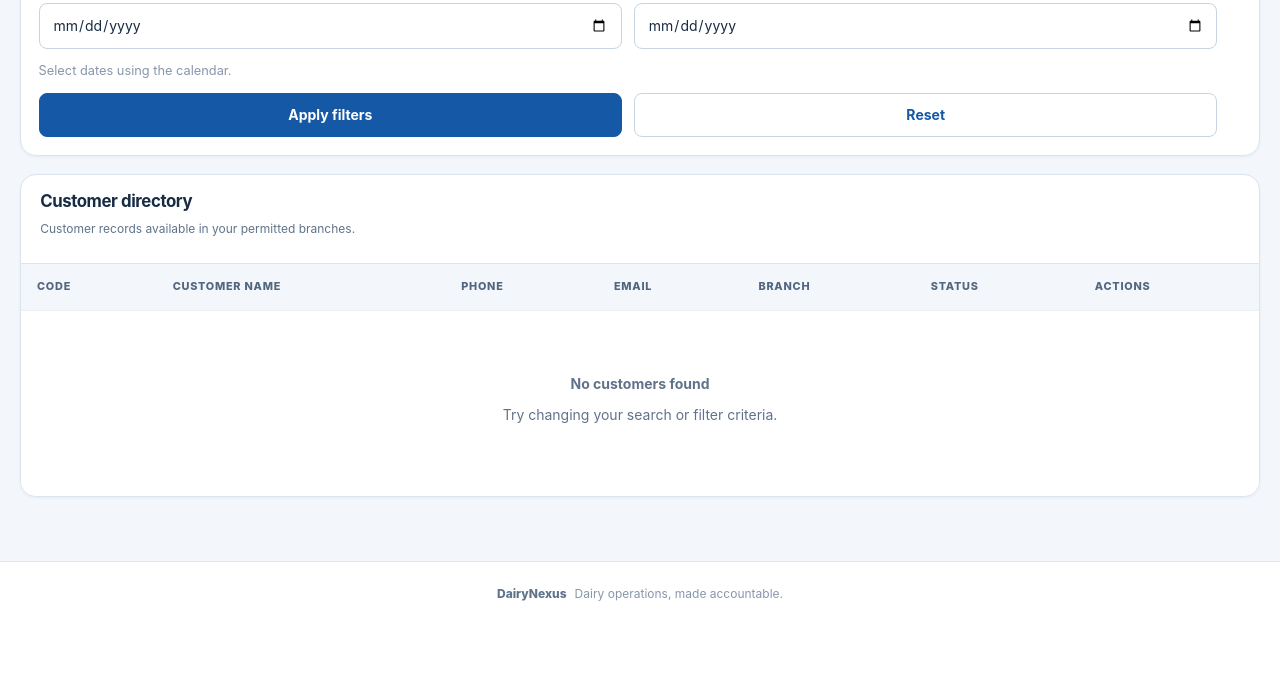
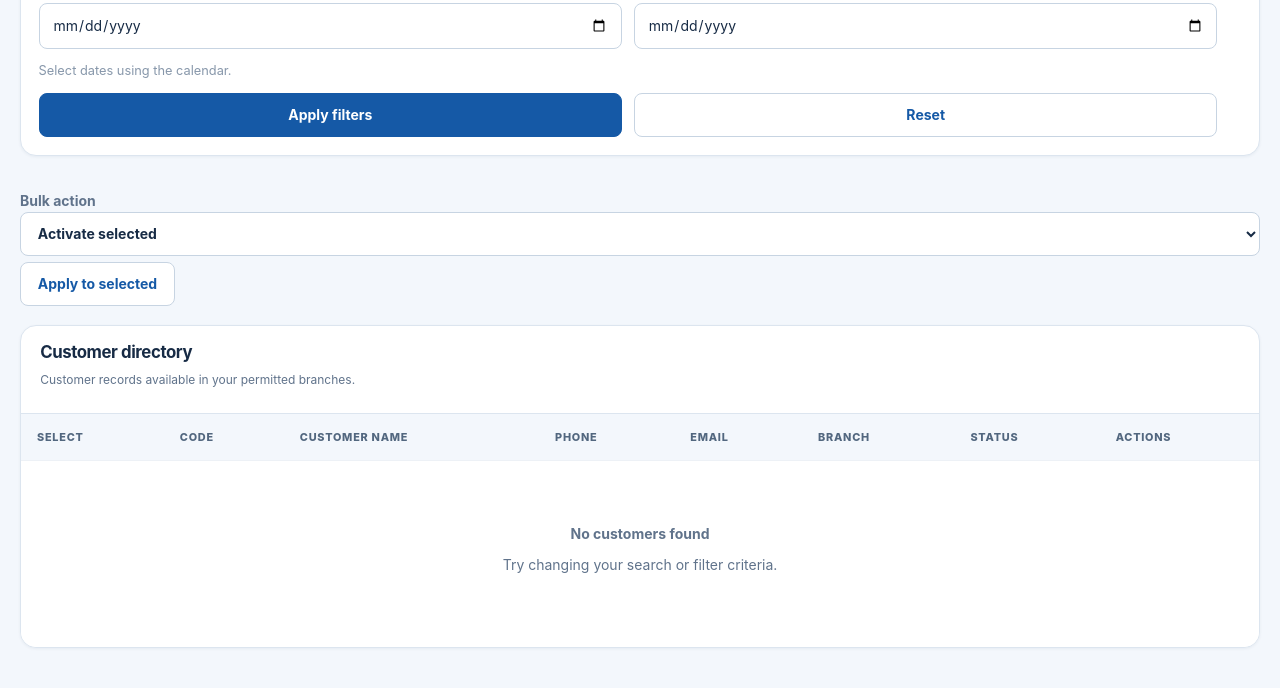
Before and after one commit to Mohankewat108/milk_management_system, a Django app: template templates/parties/customers.html in a window 1280 px wide. Shown: the part 499-1187 px from the top of the page. Before the commit the page ends 1100 px from the top, so only its background shows below. Run offline with Django 5.2, Linux system fonts and the light colour scheme; the template is opened without the code that fills it, so the values that code supplies are empty.

Commit message:
Add safe bulk activation controls to party directories

```diff
--- a/templates/parties/customers.html
+++ b/templates/parties/customers.html
@@ -31,15 +31,16 @@
     </div>
   </form>
   {% if date_error %}<p class="alert error" role="alert">{{ date_error }}</p>{% endif %}
+    <form id="customers-bulk-form" class="bulk-action-toolbar" method="post" action="{% url 'data_exports:bulk_party' organization.slug 'customers' %}">{% csrf_token %}<label>Bulk action <select name="action"><option value="activate">Activate selected</option><option value="deactivate">Deactivate selected</option></select></label><button class="button button-secondary" type="submit">Apply to selected</button></form>
   <section class="panel directory-table-panel" aria-labelledby="customer-directory-title">
     <div class="directory-table-heading"><div><h2 id="customer-directory-title">{% translate "Customer directory" %}</h2><p class="muted small">{% translate "Customer records available in your permitted branches." %}</p></div></div>
     <div class="table-wrap"><table>
-      <thead><tr><th scope="col">{% translate "Code" %}</th><th scope="col">{% translate "Customer name" %}</th><th scope="col">{% translate "Phone" %}</th><th scope="col">{% translate "Email" %}</th><th scope="col">{% translate "Branch" %}</th><th scope="col">{% translate "Status" %}</th><th scope="col">{% translate "Actions" %}</th></tr></thead>
+      <thead><tr><th scope="col"><span class="sr-only">Select</span></th><th scope="col">{% translate "Code" %}</th><th scope="col">{% translate "Customer name" %}</th><th scope="col">{% translate "Phone" %}</th><th scope="col">{% translate "Email" %}</th><th scope="col">{% translate "Branch" %}</th><th scope="col">{% translate "Status" %}</th><th scope="col">{% translate "Actions" %}</th></tr></thead>
       <tbody>{% for item in page_obj %}<tr>
-        <td><strong>{{ item.code }}</strong></td><td>{{ item.full_name }}</td><td>{{ item.phone|default:"—" }}</td><td>{{ item.email|default:"—" }}</td><td>{{ item.branch.name|default:"—" }}</td>
+        <td><input type="checkbox" name="selected" value="{{ item.pk }}" form="customers-bulk-form" aria-label="Select {{ item.full_name }}"></td><td><strong>{{ item.code }}</strong></td><td>{{ item.full_name }}</td><td>{{ item.phone|default:"—" }}</td><td>{{ item.email|default:"—" }}</td><td>{{ item.branch.name|default:"—" }}</td>
         <td>{% if item.is_active %}<span class="status active">{% translate "Active" %}</span>{% else %}<span class="status inactive">{% translate "Inactive" %}</span>{% endif %}</td>
         <td><a class="button button-small button-secondary" href="{% url 'parties:customer_detail' organization.slug item.pk %}">{% translate "View profile" %}</a></td>
-      </tr>{% empty %}<tr><td colspan="7"><div class="directory-empty"><strong>{% translate "No customers found" %}</strong><p>{% translate "Try changing your search or filter criteria." %}</p></div></td></tr>{% endfor %}</tbody>
+      </tr>{% empty %}<tr><td colspan="8"><div class="directory-empty"><strong>{% translate "No customers found" %}</strong><p>{% translate "Try changing your search or filter criteria." %}</p></div></td></tr>{% endfor %}</tbody>
     </table></div>
     {% if page_obj.has_other_pages %}<nav class="pagination" aria-label="{% translate 'Pagination' %}">
       {% if page_obj.has_previous %}<a href="?page={{ page_obj.previous_page_number }}">{% translate "Previous" %}</a>{% endif %}
```
